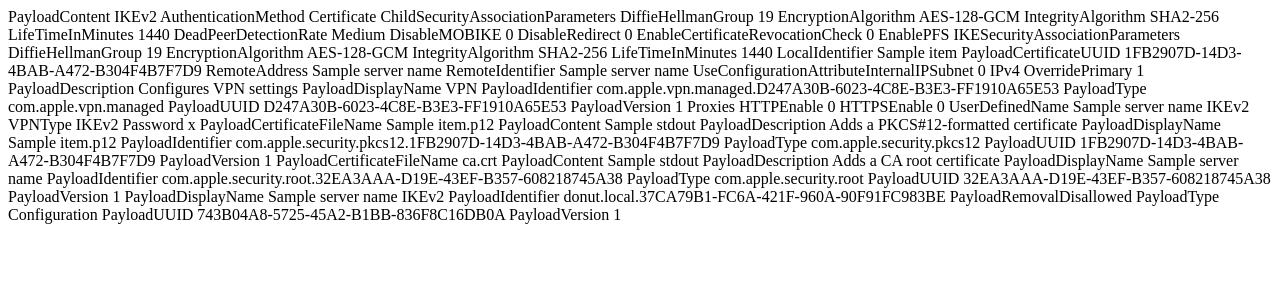
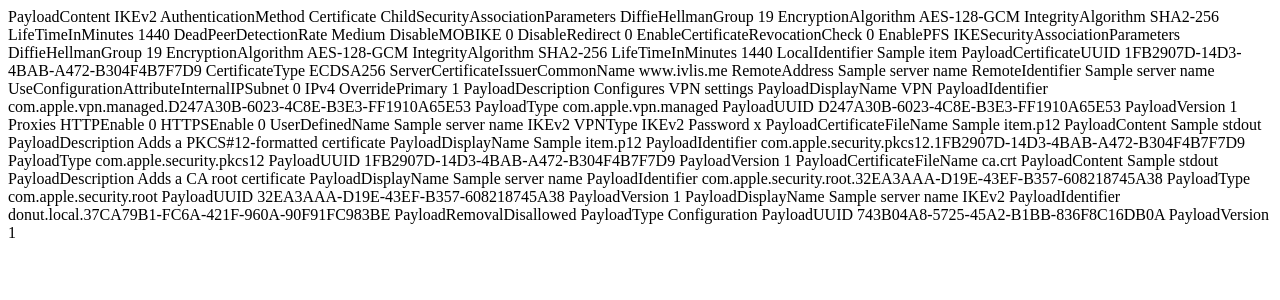
Before and after one commit to trailofbits/algo, a Python web app: template templates/mobileconfig.j2 in a window 1280 px wide. Shown: the top 300 px of the page. Run offline with Jinja, Linux system fonts and the light colour scheme; the template is opened without the code that fills it: most values are stand-ins (such as "Sample title", 1, 10 or a date in 2020).

Commit message:
ECDSA fixed

```diff
--- a/config.cfg
+++ b/config.cfg
@@ -5,13 +5,12 @@
 #  secp384r1
 #  secp521r1
 easyrsa_dir: /opt/easy-rsa-ipsec
-easyrsa_curve: prime256v1
 easyrsa_ca_expire: 3650
 easyrsa_cert_expire: 3650
 easyrsa_p12_export_password: vpn
 
 # if True re-init all existing certificates. Boolean
-easyrsa_reinit_existent: False
+easyrsa_reinit_existent: True
 
 # Domain or ip
 server_name: www.ivlis.me
--- a/templates/easy-rsa.vars.j2
+++ b/templates/easy-rsa.vars.j2
@@ -102,11 +102,11 @@
 #  * rsa
 #  * ec
 
-set_var EASYRSA_ALGO       rsa
+set_var EASYRSA_ALGO       ec
 
 # Define the named curve, used in ec mode only:
 
-set_var EASYRSA_CURVE      {{ easyrsa_curve }}
+set_var EASYRSA_CURVE      prime256v1
 
 # In how many days should the root CA key expire?
 
--- a/templates/ipsec.secrets.j2
+++ b/templates/ipsec.secrets.j2
@@ -1 +1 @@
-: RSA {{ server_name }}.key
+: ECDSA {{ server_name }}.key
--- a/templates/mobileconfig.j2
+++ b/templates/mobileconfig.j2
@@ -45,6 +45,10 @@
                 <string>{{ item.0 }}</string>
                 <key>PayloadCertificateUUID</key>
                 <string>1FB2907D-14D3-4BAB-A472-B304F4B7F7D9</string>
+                <key>CertificateType</key>
+                <string>ECDSA256</string>
+                <key>ServerCertificateIssuerCommonName</key>
+                <string>www.ivlis.me</string>
                 <key>RemoteAddress</key>
                 <string>{{ server_name }}</string>
                 <key>RemoteIdentifier</key>
```
Also changed, not shown: 1 other file.
